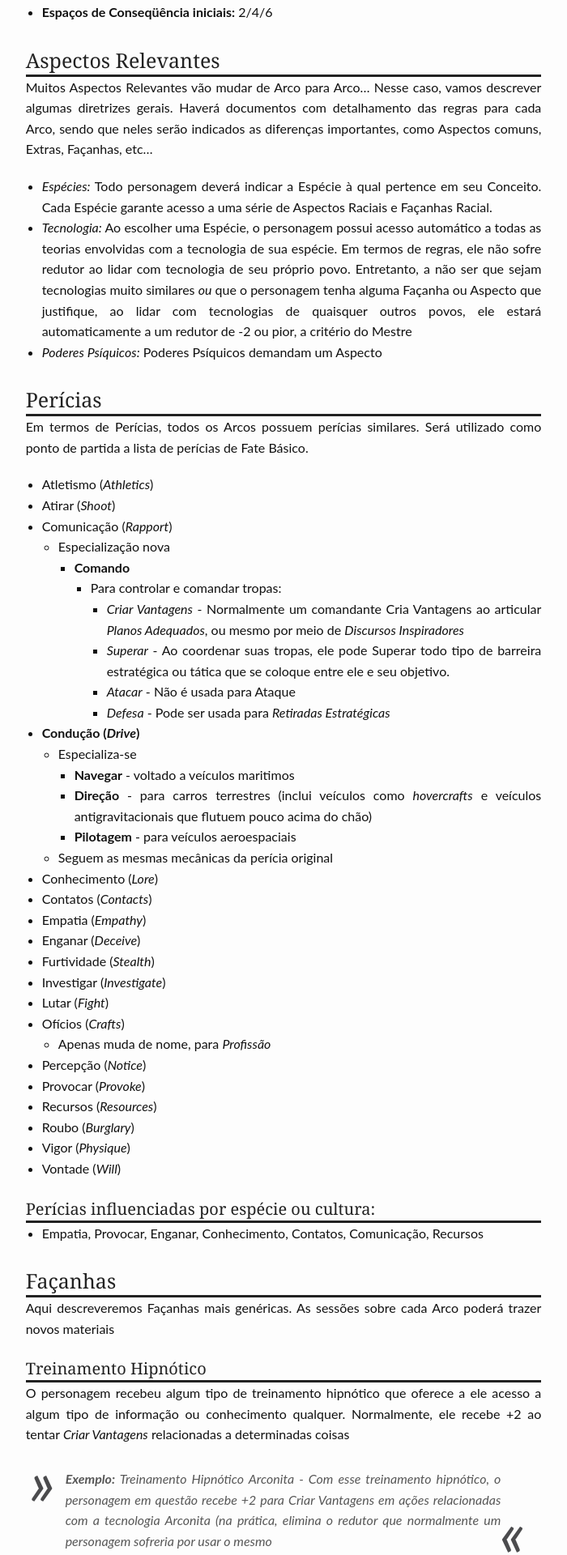
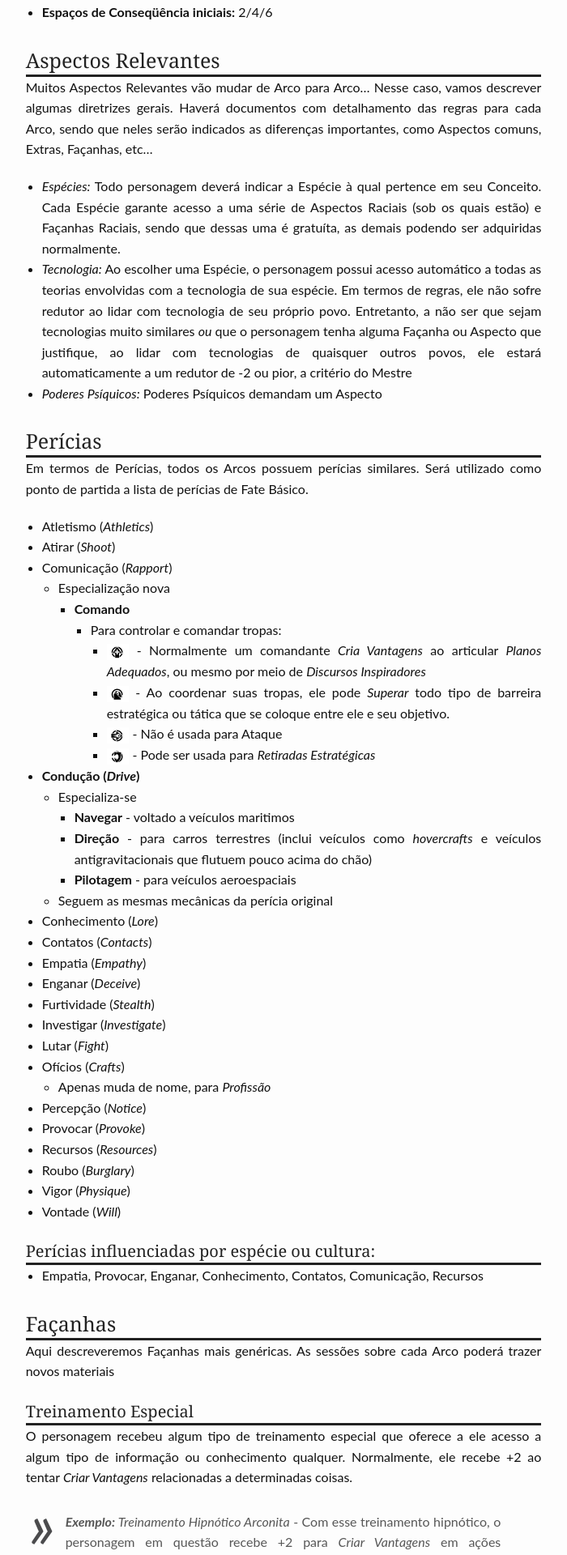
Before and after one commit to fabiocosta0305/fabiocosta0305.github.io-old, a Jekyll site: the page built from _posts/RPG/PerryRhodan/2015-06-22-CriacaoDePersonagem.md, in a window 1280 px wide. Shown: the part 539-2459 px from the top of the page at 81% size, without its empty margins (290-990 px from the left). Built offline with Jekyll 4.4.1, drawn with Linux system fonts in a browser that asks for light colours; comment, search, counter and statistics services are not loaded; some of the changed text lies outside the part shown.

Commit message:
Adicionada as regras adicionais do 1Â° Ciclo de Perry Rhodan

```diff
--- a/_posts/RPG/PerryRhodan/2015-06-22-CriacaoDePersonagem.md
+++ b/_posts/RPG/PerryRhodan/2015-06-22-CriacaoDePersonagem.md
@@ -37,7 +37,8 @@ Façanhas, etc...
 
 - *Espécies:* Todo personagem deverá indicar a Espécie à qual pertence
   em seu Conceito. Cada Espécie garante acesso a uma série de Aspectos
-  Raciais e Façanhas Racial.
+  Raciais (sob  os quais estão)  e Façanhas Raciais, sendo  que dessas
+  uma é gratuíta, as demais podendo ser adquiridas normalmente.
 - *Tecnologia:* Ao  escolher uma  Espécie, o personagem  possui acesso
   automático a  todas as  teorias envolvidas com  a tecnologia  de sua
   espécie. Em  termos de regras,  ele não  sofre redutor ao  lidar com
@@ -59,14 +60,15 @@ utilizado como ponto de partida a lista de perícias de Fate Básico.
   - Especialização nova
     - **Comando**
       - Para controlar e comandar tropas:
-        - *Criar Vantagens* - Normalmente um comandante Cria Vantagens
-          ao  articular  *Planos  Adequados*,  ou mesmo  por  meio  de
-          *Discursos Inspiradores*
-        - *Superar* - Ao coordenar suas  tropas, ele pode Superar todo
-          tipo de barreira estratégica ou  tática que se coloque entre
-          ele e seu objetivo.
-        - *Atacar* - Não é usada para Ataque
-        - *Defesa* - Pode ser usada para *Retiradas Estratégicas*
+        - `C`{:   .fate_font}  -   Normalmente  um   comandante  *Cria
+          Vantagens*  ao articular  *Planos Adequados*,  ou mesmo  por
+          meio de *Discursos Inspiradores*
+        - `O`{:  .fate_font}  - Ao  coordenar  suas  tropas, ele  pode
+        *Superar* todo tipo  de barreira estratégica ou  tática que se
+        coloque entre ele e seu objetivo.
+        - `A`{: .fate_font} - Não é usada para Ataque
+        - `D`{:  .fate_font}   -  Pode   ser  usada   para  *Retiradas
+          Estratégicas*
 - **Condução (*Drive*)**
   - Especializa-se
     - **Navegar** - voltado a veículos maritimos
@@ -100,12 +102,12 @@ utilizado como ponto de partida a lista de perícias de Fate Básico.
 Aqui descreveremos Façanhas mais genéricas. As sessões sobre cada Arco
 poderá trazer novos materiais
 
-#### Treinamento Hipnótico
+#### Treinamento Especial
 
-O personagem recebeu algum tipo de treinamento hipnótico que oferece a
-ele   acesso   a   algum    tipo   de   informação   ou   conhecimento
-qualquer.  Normalmente,  ele recebe  +2  ao  tentar *Criar  Vantagens*
-relacionadas a determinadas coisas
+O personagem recebeu algum tipo  de treinamento especial que oferece a
+ele  acesso  a algum  tipo  de  informação ou  conhecimento  qualquer.
+Normalmente, ele recebe +2 ao  tentar *Criar Vantagens* relacionadas a
+determinadas coisas.
 
 > _**Exemplo:** Treinamento Hipnótico Arconita_ - Com esse treinamento
 > hipnótico, o personagem em questão  recebe +2 para *Criar Vantagens*
@@ -136,6 +138,13 @@ Como *Fleuma*, mas aplicado a *Empatia*
 Você é um estrategista nato, treinado  na Arte do Combate, da Tática e
 da Estratégia,  recebendo +2 em  todos os testes de  *Criar Vantagens*
 com *Comando* durante uma batalha.
+
+#### Autoridade
+
+Você possui autoridade legal determinada  pelo governo contra um grupo
+qualquer (definido no  momento da escolha da Façanha).  Você recebe +2
+em todos  os testes de  *Criar Vantagens*  com *Comando* para  fazer o
+grupo em questão agir segundo sua vontade
 
 #### Líder de Homens
 
--- a/_sass/_07_layout.scss
+++ b/_sass/_07_layout.scss
@@ -336,11 +336,3 @@ body.video cite { color: #fff; }
 .pr5  { padding-right: 5px !important; }
 .pr10 { padding-right: 10px !important; }
 .pr20 { padding-right: 20px !important; }
-
-article
-{
-h3, h4, h5, h6 {
-  border-bottom-style: solid;
-  border-bottom-width: 3px;
-}
-}
--- a/_sass/_12_mystyles.scss
+++ b/_sass/_12_mystyles.scss
@@ -55,3 +55,17 @@ Check typography variables › _3_typography_settings.scss
   font-size: 2em;
   line-height: 1.2em;
 }
+
+article
+{
+    h3, h4, h5, h6
+    {
+      border-bottom-style: solid;
+      border-bottom-width: 3px;
+    }
+}
+
+    blockquote p
+    {
+        font-style: normal;
+    }
```
Also changed, not shown: other parts of _posts/RPG/PerryRhodan/2015-06-22-CriacaoDePersonagem.md (+1 -1 lines), _posts/RPG/PerryRhodan/2015-06-23-DestinoPerryRhodan-Ciclo1-CriacaoPersonagens.md (added, +349 -0 lines).
